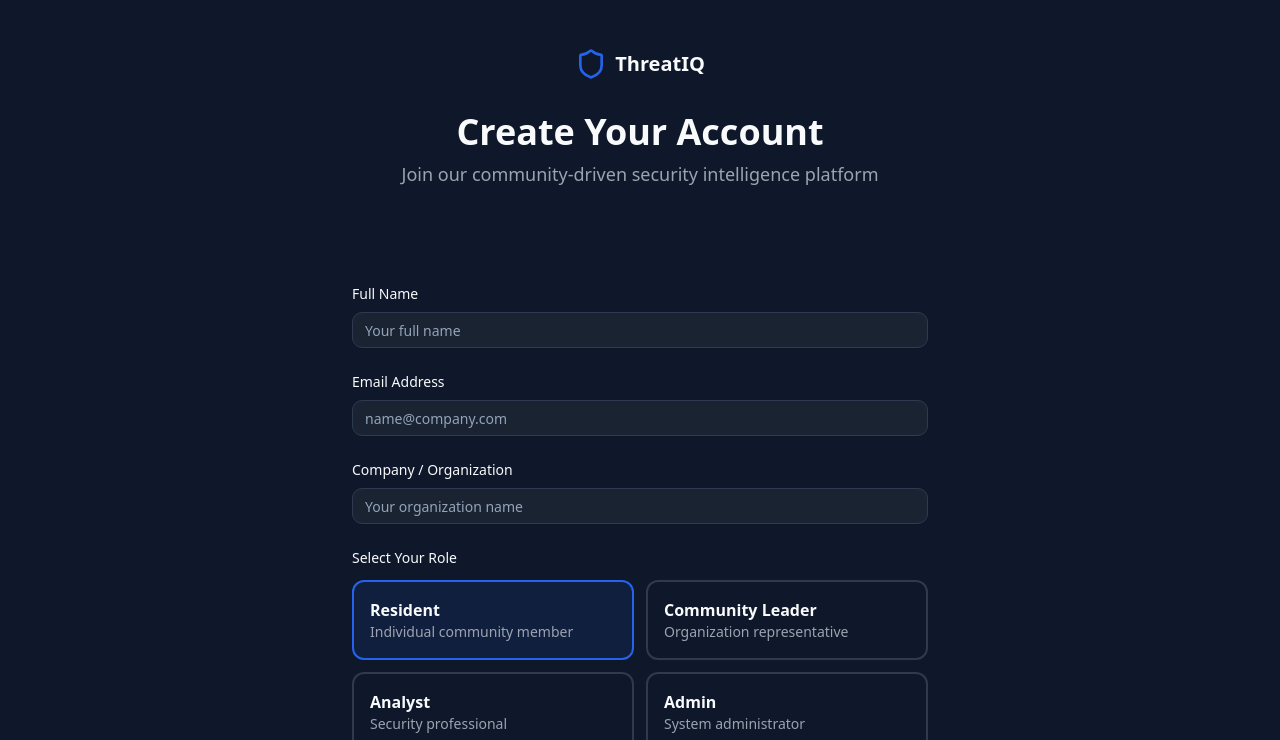
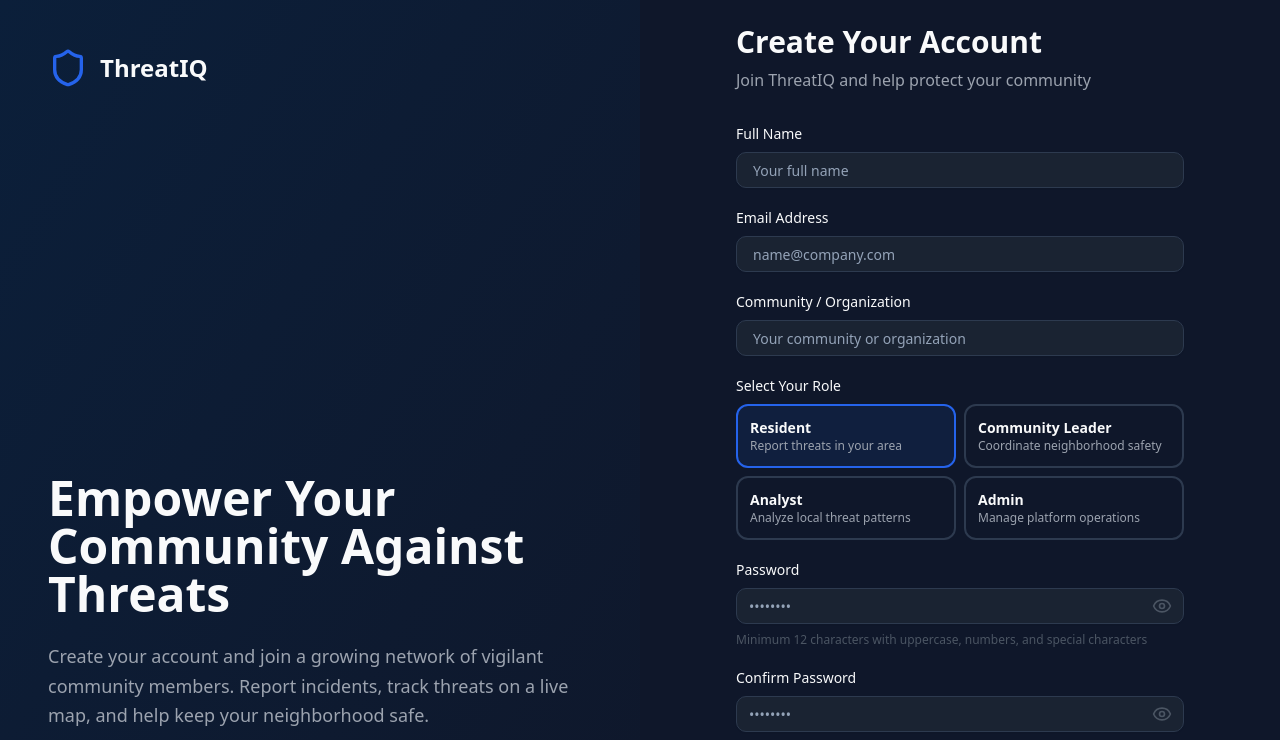
Before and after one commit to Justdan111/ThreathIQ, a Next.js app: page /register in a window 1280 px wide. Shown: the top 740 px of the page. Built offline with nearby package versions, Linux system fonts and the light colour scheme.

Commit message:
fix: update text and statistics for improved clarity on Login and Register pages

```diff
--- a/src/app/(auth)/login/page.tsx
+++ b/src/app/(auth)/login/page.tsx
@@ -31,17 +31,17 @@ export default function LoginPage() {
 
         <div>
           <h2 className="text-5xl font-bold text-[#F9FAFB] mb-6">
-            Secure Access to Real-time Intelligence
+            Stay Informed. Stay Safe. Protect Your Community.
           </h2>
           <p className="text-lg text-[#9CA3AF] mb-8 leading-relaxed">
-            Join the global community-driven security intelligence platform. Monitor, analyze, and defend against emerging threats in real time.
+            Access your ThreatIQ dashboard to monitor real-time threat reports, view incidents on the live map, and collaborate with your community to keep your neighborhood secure.
           </p>
 
           <div className="space-y-6">
             {[
-              { num: '50,000+', label: 'Active Security Nodes' },
-              { num: '1.2M+', label: 'Threats Neutralized' },
-              { num: '99.9%', label: 'Verified by Experts' }
+              { num: '50,000+', label: 'Community Members' },
+              { num: '1.2M+', label: 'Threats Reported & Resolved' },
+              { num: '99.9%', label: 'Uptime & Reliability' }
             ].map((stat, idx) => (
               <div key={idx} className="flex items-start gap-4">
                 <div className="w-12 h-12 rounded-lg bg-[#2563EB]/20 flex items-center justify-center shrink-0">
@@ -62,7 +62,7 @@ export default function LoginPage() {
         <div className="w-full max-w-md">
           <div className="mb-8">
             <h1 className="text-3xl font-bold text-[#F9FAFB] mb-2">Welcome Back</h1>
-            <p className="text-[#9CA3AF]">Please enter your credentials to access your dashboard</p>
+            <p className="text-[#9CA3AF]">Sign in to monitor threats and protect your community</p>
           </div>
 
           <form onSubmit={handleSubmit} className="space-y-6">
@@ -144,7 +144,7 @@ export default function LoginPage() {
             <div className="flex gap-3">
               <Shield className="w-5 h-5 text-[#10B981] shrink-0 mt-0.5" />
               <div className="text-xs text-[#9CA3AF]">
-                Your credentials are encrypted and verified by our real-time AI modules.
+                Your connection is secured with end-to-end encryption. All threat data is verified by community moderators.
               </div>
             </div>
           </div>
--- a/src/app/(auth)/register/page.tsx
+++ b/src/app/(auth)/register/page.tsx
@@ -6,18 +6,20 @@ import { Button } from '@/components/ui/button';
 import { Input } from '@/components/ui/input';
 
 import Link from 'next/link';
-import { Shield } from 'lucide-react';
+import { Shield, Eye, EyeOff } from 'lucide-react';
 import { useState } from 'react';
 
 const ROLES = [
-  { id: 'resident', label: 'Resident', desc: 'Individual community member' },
-  { id: 'leader', label: 'Community Leader', desc: 'Organization representative' },
-  { id: 'analyst', label: 'Analyst', desc: 'Security professional' },
-  { id: 'admin', label: 'Admin', desc: 'System administrator' }
+  { id: 'resident', label: 'Resident', desc: 'Report threats in your area' },
+  { id: 'leader', label: 'Community Leader', desc: 'Coordinate neighborhood safety' },
+  { id: 'analyst', label: 'Analyst', desc: 'Analyze local threat patterns' },
+  { id: 'admin', label: 'Admin', desc: 'Manage platform operations' }
 ];
 
 export default function RegisterPage() {
   const [selectedRole, setSelectedRole] = useState('resident');
+  const [showPassword, setShowPassword] = useState(false);
+  const [showConfirmPassword, setShowConfirmPassword] = useState(false);
   const [formData, setFormData] = useState({
     name: '',
     email: '',
@@ -38,72 +40,94 @@ export default function RegisterPage() {
   };
 
   return (
-    <div className="min-h-screen bg-[#0F172A] py-12 px-6">
-      <div className="max-w-2xl mx-auto">
-        {/* Header */}
-        <div className="text-center mb-12">
-          <Link href="/" className="inline-flex items-center gap-2 mb-8 hover:opacity-80 transition">
-            <Shield className="w-8 h-8 text-[#2563EB]" />
-            <span className="text-xl font-bold text-[#F9FAFB]">ThreatIQ</span>
-          </Link>
-          <h1 className="text-4xl font-bold text-[#F9FAFB] mb-2">Create Your Account</h1>
-          <p className="text-lg text-[#9CA3AF]">Join our community-driven security intelligence platform</p>
+    <div className="min-h-screen flex">
+      {/* Left Side - Branding */}
+      <div className="hidden lg:flex lg:w-1/2 bg-linear-to-br from-[#0B1F3A] to-[#0F172A] flex-col justify-between p-12">
+        <div className="flex items-center gap-3">
+          <Shield className="w-10 h-10 text-[#2563EB]" />
+          <span className="text-2xl font-bold text-[#F9FAFB]">ThreatIQ</span>
         </div>
 
-        {/* Registration Form */}
-        <div className="glass-card p-8 md:p-12">
-          <form onSubmit={handleSubmit} className="space-y-6">
+        <div>
+          <h2 className="text-5xl font-bold text-[#F9FAFB] mb-6">
+            Empower Your Community Against Threats
+          </h2>
+          <p className="text-lg text-[#9CA3AF] mb-8 leading-relaxed">
+            Create your account and join a growing network of vigilant community members. Report incidents, track threats on a live map, and help keep your neighborhood safe.
+          </p>
+
+          <div className="space-y-6">
+            {[
+              { num: '10,000+', label: 'Communities Protected' },
+              { num: '250K+', label: 'Incidents Reported' },
+              { num: '95%', label: 'Faster Response Times' }
+            ].map((stat, idx) => (
+              <div key={idx} className="flex items-start gap-4">
+                <div className="w-12 h-12 rounded-lg bg-[#2563EB]/20 flex items-center justify-center shrink-0">
+                  <span className="text-[#2563EB] font-bold">{stat.num[0]}</span>
+                </div>
+                <div>
+                  <div className="font-semibold text-[#F9FAFB]">{stat.num}</div>
+                  <div className="text-sm text-[#9CA3AF]">{stat.label}</div>
+                </div>
+              </div>
+            ))}
+          </div>
+        </div>
+      </div>
+
+      {/* Right Side - Registration Form */}
+      <div className="w-full lg:w-1/2 bg-[#0F172A] flex items-center justify-center p-6">
+        <div className="w-full max-w-md">
+          <div className="mb-8">
+            <h1 className="text-3xl font-bold text-[#F9FAFB] mb-2">Create Your Account</h1>
+            <p className="text-[#9CA3AF]">Join ThreatIQ and help protect your community</p>
+          </div>
+
+          <form onSubmit={handleSubmit} className="space-y-5">
             {/* Full Name */}
-            <div>
-              <label className="block text-sm font-medium text-[#F9FAFB] mb-2">
-                Full Name
-              </label>
+            <div className="space-y-2">
+              <label className="block text-sm font-medium text-[#F9FAFB]">Full Name</label>
               <Input
                 type="text"
                 name="name"
                 placeholder="Your full name"
                 value={formData.name}
                 onChange={handleChange}
-                className="bg-[#1A2332] border-[#2D3A4F] text-[#F9FAFB] placeholder-[#4B5563]"
+                className="bg-[#1A2332] border-[#2D3A4F] text-[#F9FAFB] placeholder-[#4B5563] pl-4"
               />
             </div>
 
             {/* Email */}
-            <div>
-              <label className="block text-sm font-medium text-[#F9FAFB] mb-2">
-                Email Address
-              </label>
+            <div className="space-y-2">
+              <label className="block text-sm font-medium text-[#F9FAFB]">Email Address</label>
               <Input
                 type="email"
                 name="email"
                 placeholder="name@company.com"
                 value={formData.email}
                 onChange={handleChange}
-                className="bg-[#1A2332] border-[#2D3A4F] text-[#F9FAFB] placeholder-[#4B5563]"
+                className="bg-[#1A2332] border-[#2D3A4F] text-[#F9FAFB] placeholder-[#4B5563] pl-4"
               />
             </div>
 
-            {/* Company */}
-            <div>
-              <label className="block text-sm font-medium text-[#F9FAFB] mb-2">
-                Company / Organization
-              </label>
+            {/* Community / Organization */}
+            <div className="space-y-2">
+              <label className="block text-sm font-medium text-[#F9FAFB]">Community / Organization</label>
               <Input
                 type="text"
                 name="company"
-                placeholder="Your organization name"
+                placeholder="Your community or organization"
                 value={formData.company}
                 onChange={handleChange}
-                className="bg-[#1A2332] border-[#2D3A4F] text-[#F9FAFB] placeholder-[#4B5563]"
+                className="bg-[#1A2332] border-[#2D3A4F] text-[#F9FAFB] placeholder-[#4B5563] pl-4"
               />
             </div>
 
             {/* Role Selection */}
-            <div>
-              <label className="block text-sm font-medium text-[#F9FAFB] mb-3">
-                Select Your Role
-              </label>
-              <div className="grid grid-cols-1 md:grid-cols-2 gap-3">
+            <div className="space-y-2">
+              <label className="block text-sm font-medium text-[#F9FAFB]">Select Your Role</label>
+              <div className="grid grid-cols-2 gap-2">
                 {ROLES.map(role => (
                   <button
                     key={role.id}
@@ -112,50 +136,64 @@ export default function RegisterPage() {
                       setSelectedRole(role.id);
                       setFormData(prev => ({ ...prev, role: role.id }));
                     }}
-                    className={`p-4 rounded-lg border-2 text-left transition-all ${
+                    className={`p-3 rounded-lg border-2 text-left transition-all ${
                       selectedRole === role.id
                         ? 'border-[#2563EB] bg-[#2563EB]/10'
                         : 'border-[#2D3A4F] bg-transparent hover:border-[#2563EB]/50'
                     }`}
                   >
-                    <div className="font-semibold text-[#F9FAFB]">{role.label}</div>
-                    <div className="text-sm text-[#9CA3AF]">{role.desc}</div>
+                    <div className="font-semibold text-sm text-[#F9FAFB]">{role.label}</div>
+                    <div className="text-xs text-[#9CA3AF]">{role.desc}</div>
                   </button>
                 ))}
               </div>
             </div>
 
             {/* Password */}
-            <div>
-              <label className="block text-sm font-medium text-[#F9FAFB] mb-2">
-                Password
-              </label>
+            <div className="space-y-2">
+              <label className="block text-sm font-medium text-[#F9FAFB]">Password</label>
+              <div className="relative">
                 <Input
-                type="password"
+                  type={showPassword ? 'text' : 'password'}
                   name="password"
                   placeholder="••••••••"
                   value={formData.password}
                   onChange={handleChange}
-                className="bg-[#1A2332] border-[#2D3A4F] text-[#F9FAFB] placeholder-[#4B5563]"
+                  className="bg-[#1A2332] border-[#2D3A4F] text-[#F9FAFB] placeholder-[#4B5563] pr-10"
                 />
-              <p className="text-xs text-[#4B5563] mt-2">
+                <button
+                  type="button"
+                  onClick={() => setShowPassword(!showPassword)}
+                  className="absolute right-3 top-1/2 -translate-y-1/2 text-[#4B5563] hover:text-[#2563EB]"
+                >
+                  {showPassword ? <EyeOff className="w-5 h-5" /> : <Eye className="w-5 h-5" />}
+                </button>
+              </div>
+              <p className="text-xs text-[#4B5563]">
                 Minimum 12 characters with uppercase, numbers, and special characters
               </p>
             </div>
 
             {/* Confirm Password */}
-            <div>
-              <label className="block text-sm font-medium text-[#F9FAFB] mb-2">
-                Confirm Password
-              </label>
+            <div className="space-y-2">
+              <label className="block text-sm font-medium text-[#F9FAFB]">Confirm Password</label>
+              <div className="relative">
                 <Input
-                type="password"
+                  type={showConfirmPassword ? 'text' : 'password'}
                   name="confirmPassword"
                   placeholder="••••••••"
                   value={formData.confirmPassword}
                   onChange={handleChange}
-                className="bg-[#1A2332] border-[#2D3A4F] text-[#F9FAFB] placeholder-[#4B5563]"
+                  className="bg-[#1A2332] border-[#2D3A4F] text-[#F9FAFB] placeholder-[#4B5563] pr-10"
                 />
+                <button
+                  type="button"
+                  onClick={() => setShowConfirmPassword(!showConfirmPassword)}
+                  className="absolute right-3 top-1/2 -translate-y-1/2 text-[#4B5563] hover:text-[#2563EB]"
+                >
+                  {showConfirmPassword ? <EyeOff className="w-5 h-5" /> : <Eye className="w-5 h-5" />}
+                </button>
+              </div>
             </div>
 
             {/* Submit Button */}
@@ -165,7 +203,7 @@ export default function RegisterPage() {
           </form>
 
           {/* Divider */}
-          <div className="my-8 flex items-center gap-4">
+          <div className="my-6 flex items-center gap-4">
             <div className="flex-1 h-px bg-[#2D3A4F]"></div>
             <span className="text-xs text-[#4B5563]">ALREADY REGISTERED?</span>
             <div className="flex-1 h-px bg-[#2D3A4F]"></div>
@@ -178,18 +216,16 @@ export default function RegisterPage() {
               Sign In
             </Link>
           </p>
-        </div>
 
           {/* Terms Notice */}
-        <div className="mt-8 text-center text-sm text-[#9CA3AF]">
+          <div className="mt-6 p-4 bg-[#1A2332]/50 border border-[#2D3A4F] rounded-lg">
+            <p className="text-xs text-[#9CA3AF] text-center">
               By creating an account, you agree to our{' '}
-          <Link href="#" className="text-[#2563EB] hover:text-[#22D3EE]">
-            Terms of Service
-          </Link>
+              <Link href="#" className="text-[#2563EB] hover:text-[#22D3EE]">Terms of Service</Link>
               {' '}and{' '}
-          <Link href="#" className="text-[#2563EB] hover:text-[#22D3EE]">
-            Privacy Policy
-          </Link>
+              <Link href="#" className="text-[#2563EB] hover:text-[#22D3EE]">Privacy Policy</Link>
+            </p>
+          </div>
         </div>
       </div>
     </div>
```
Lines whose indentation alone changed are shown as unchanged.
